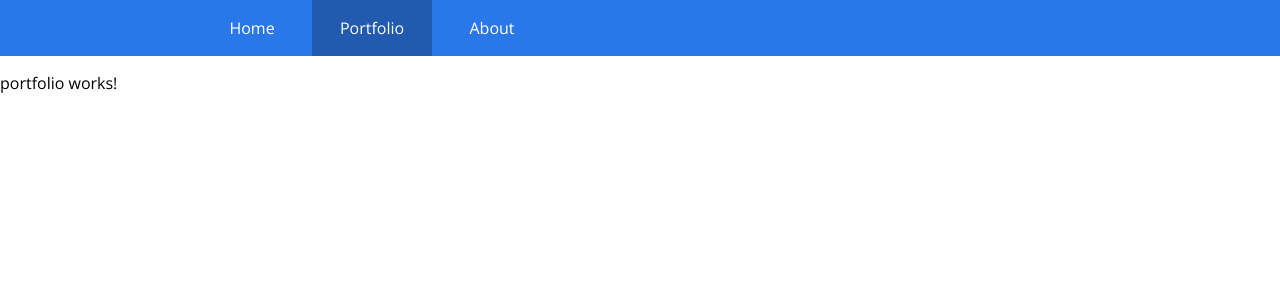
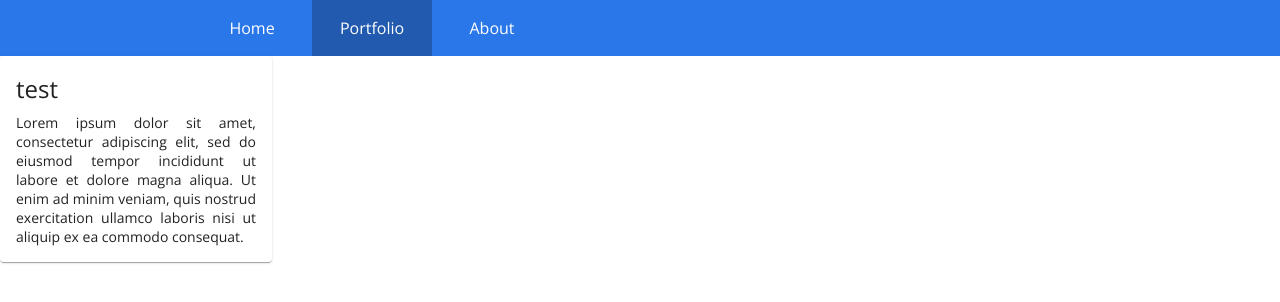
Before and after one commit to critic4l/critic4l.github.io, an Angular app: page /portfolio in a window 1280 px wide. Shown: the top 302 px of the page. Built offline with nearby package versions, Linux system fonts and the light colour scheme.

Commit message:
added angular material, added under construction sign added tmp portfolio card

```diff
--- a/angular.json
+++ b/angular.json
@@ -28,6 +28,7 @@
               "src/assets"
             ],
             "styles": [
+              "./node_modules/@angular/material/prebuilt-themes/indigo-pink.css",
               "src/styles.scss"
             ],
             "scripts": []
@@ -93,6 +94,7 @@
               "src/assets"
             ],
             "styles": [
+              "./node_modules/@angular/material/prebuilt-themes/pink-bluegrey.css",
               "src/styles.scss"
             ],
             "scripts": []
@@ -124,6 +126,7 @@
           }
         }
       }
-    }},
+    }
+  },
   "defaultProject": "MyPage"
 }
--- a/package.json
+++ b/package.json
@@ -12,10 +12,12 @@
   "private": true,
   "dependencies": {
     "@angular/animations": "~8.2.14",
+    "@angular/cdk": "~8.2.3",
     "@angular/common": "~8.2.14",
     "@angular/compiler": "~8.2.14",
     "@angular/core": "~8.2.14",
     "@angular/forms": "~8.2.14",
+    "@angular/material": "^8.2.3",
     "@angular/platform-browser": "~8.2.14",
     "@angular/platform-browser-dynamic": "~8.2.14",
     "@angular/router": "~8.2.14",
--- a/src/app/home/home.component.html
+++ b/src/app/home/home.component.html
@@ -1 +1,3 @@
-<p>home works!</p>
+<div class="underConstruction">
+    <b>SITE IS UNDER CONSTRUCTION!</b>
+</div>
--- a/src/app/home/home.component.scss
+++ b/src/app/home/home.component.scss
@@ -0,0 +1,8 @@
+.underConstruction {
+    height: 100%;
+    display: flex;
+    align-items: center;
+    justify-content: center;
+    flex-direction: column;
+    font-size: 72px;
+}
--- /dev/null
+++ b/src/app/portfolio/portfolio-item/portfolio-item.component.html
@@ -0,0 +1,8 @@
+<mat-card>
+    <mat-card-title>
+        {{protfolioItem?.title}}
+    </mat-card-title>
+    <mat-card-content>
+        {{protfolioItem?.description}}
+    </mat-card-content>
+</mat-card>
--- /dev/null
+++ b/src/app/portfolio/portfolio-item/portfolio-item.component.scss
@@ -0,0 +1,9 @@
+mat-card {
+    width: 240px;
+    max-height: 360px;
+    font-family: 'Open Sans', sans-serif;
+}
+
+mat-card-content {
+    text-align: justify;
+}
--- /dev/null
+++ b/src/app/portfolio/portfolio-item/portfolio-item.component.ts
@@ -0,0 +1,26 @@
+import { Component, OnInit, Input } from '@angular/core';
+import PortfolioItem from './portfolioItem';
+
+@Component({
+  selector: 'app-portfolio-item',
+  templateUrl: './portfolio-item.component.html',
+  styleUrls: ['./portfolio-item.component.scss']
+})
+export class PortfolioItemComponent implements OnInit {
+
+  @Input()
+  private protfolioItem: PortfolioItem = {
+    title: 'test',
+    description: `Lorem ipsum dolor sit amet,
+    consectetur adipiscing elit,
+    sed do eiusmod tempor incididunt ut labore et dolore magna aliqua.
+    Ut enim ad minim veniam, quis nostrud exercitation ullamco laboris nisi ut aliquip ex ea commodo consequat.`,
+    image: null
+  };
+
+  constructor() { }
+
+  ngOnInit() {
+  }
+
+}
--- /dev/null
+++ b/src/app/portfolio/portfolio-item/portfolioItem.ts
@@ -0,0 +1,5 @@
+export default class PortfolioItem {
+    title: string;
+    description: string;
+    image: string;
+}
--- a/src/app/portfolio/portfolio.component.html
+++ b/src/app/portfolio/portfolio.component.html
@@ -1 +1 @@
-<p>portfolio works!</p>
+<app-portfolio-item></app-portfolio-item>
--- a/src/index.html
+++ b/src/index.html
@@ -7,6 +7,8 @@
   <meta name="viewport" content="width=device-width, initial-scale=1">
   <link rel="icon" type="image/x-icon" href="favicon.ico">
   <link href="https://fonts.googleapis.com/css?family=Open+Sans&display=swap" rel="stylesheet">
+  <link href="https://fonts.googleapis.com/css?family=Roboto:300,400,500&display=swap" rel="stylesheet">
+  <link href="https://fonts.googleapis.com/icon?family=Material+Icons" rel="stylesheet">
 </head>
 <body>
   <app-root></app-root>
--- a/src/styles.scss
+++ b/src/styles.scss
@@ -6,3 +6,4 @@ html, body, app-root {
     font-family: 'Open Sans', sans-serif;
     user-select: none;
 }
+html, body { height: 100%; }
```
Also changed, not shown: src/app/app.module.ts (+8 -2 lines), 2 other files (tests, documents, lock files or other folders).
